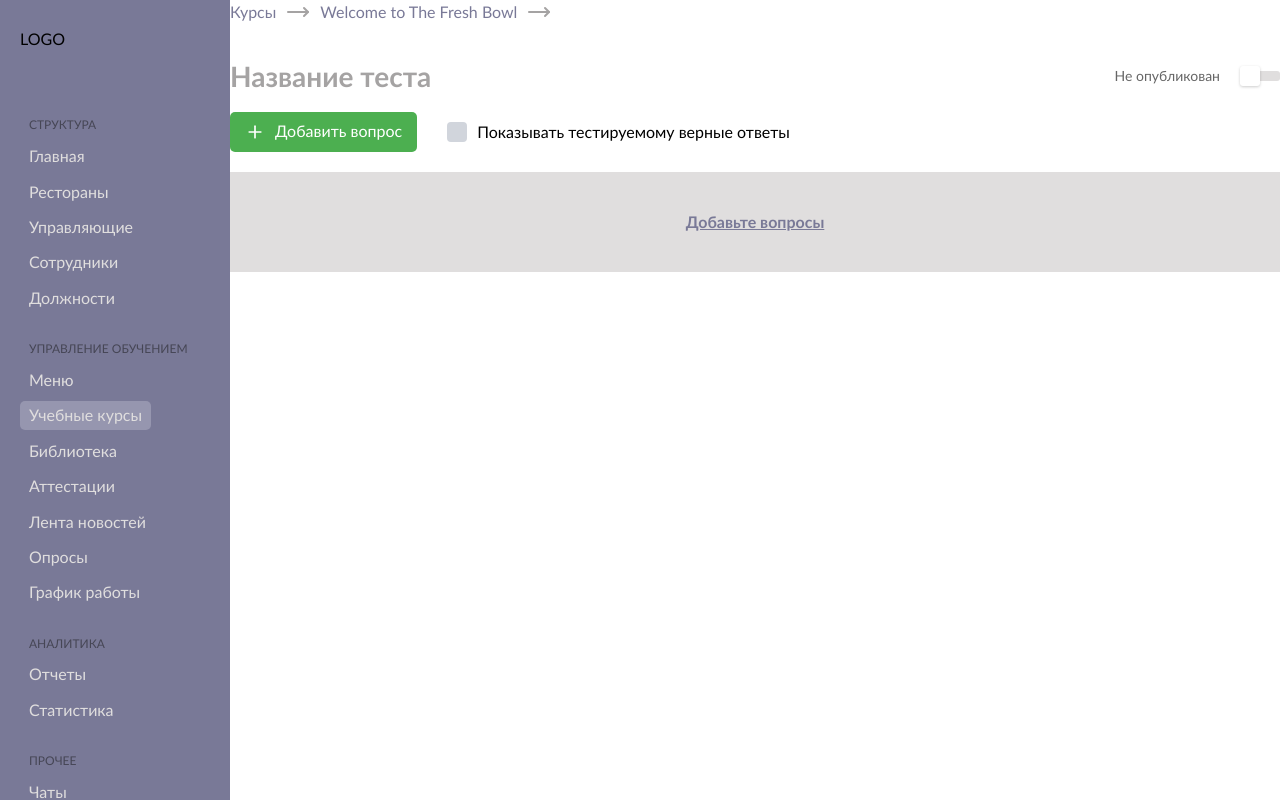
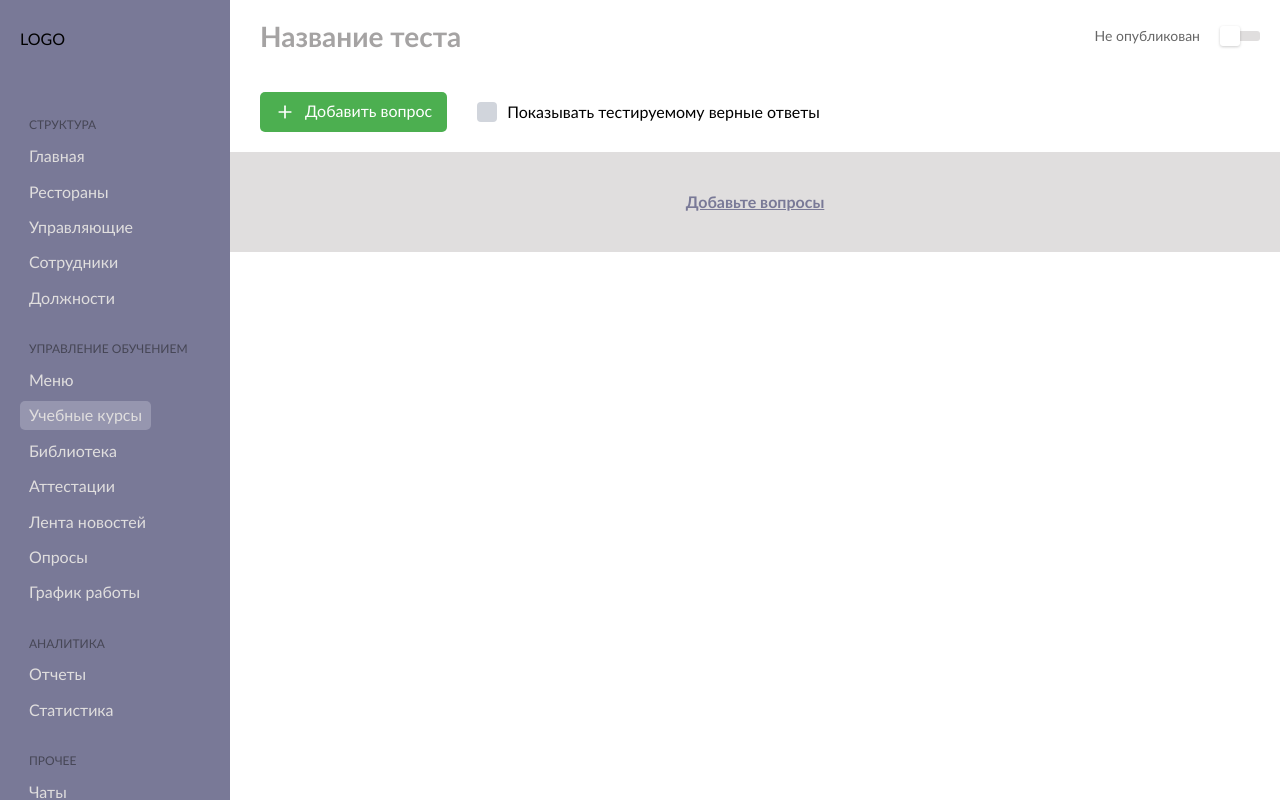
Before and after one commit to qmAsee/service-system, a React (Vite) app: page /courses/1/create_test in a window 1280 px wide. Built offline with nearby package versions, Linux system fonts and the light colour scheme.

Commit message:
fixed some styles & paddings

```diff
--- a/src/pages/CourseDetailPage/CourseDetailPage.jsx
+++ b/src/pages/CourseDetailPage/CourseDetailPage.jsx
@@ -92,9 +92,9 @@ const CourseDetailPage = () => {
         return <h1>Загрузка...</h1>;
     }
 
-    const loglog = () => {
-        console.log(course);
-    };
+    // const loglog = () => {
+    //     console.log(course);
+    // };
 
     return (
         <>
@@ -272,14 +272,13 @@ const CourseDetailPage = () => {
                                     <ArrowUpToLine size={15} />
                                     Экспорт уроков и тестов
                                 </Button>
-                                <Button onClick={loglog}>loglog</Button>
                             </div>
                         </div>
                         <Table data={combinedData} columns={columns}/>
                     </div>
                 </>
             ) : (
-                <button onClick={loglog}>Log</button>
+                <span>Загрузка...</span>
             )}
         </>
     );
--- a/src/pages/CoursesPage/CoursesPage.module.scss
+++ b/src/pages/CoursesPage/CoursesPage.module.scss
@@ -59,6 +59,9 @@
 
             .course_description {
                 font-size: 12px;
+                display: -webkit-box;
+                -webkit-line-clamp: 2;
+                -webkit-box-orient: vertical;
                 overflow: hidden;
                 text-overflow: ellipsis;
                 max-width: 100%; /* Ограничиваем ширину */
--- a/src/pages/CreateTestPage/CreateTestPage.jsx
+++ b/src/pages/CreateTestPage/CreateTestPage.jsx
@@ -197,14 +197,7 @@ export const CreateTestPage = () => {
         </div>
       )}
       <section className={styles.create_test}>
-        <nav className={styles.create_test_nav}>
-          <ul className={styles.create_test_nav_list}>
-            <li>Курсы</li>
-            <MoveRight color="rgb(165, 163, 163)" />
-            <li>Welcome to The Fresh Bowl</li>
-            <MoveRight color="rgb(165, 163, 163)" />
-          </ul>
-        </nav>
+
         <div className={styles.create_test_settings}>
         <h1 className={styles.create_test_settings_title}>Название теста</h1>
         <div
--- a/src/pages/CreateTestPage/CreateTestPage.module.scss
+++ b/src/pages/CreateTestPage/CreateTestPage.module.scss
@@ -20,6 +20,8 @@
   display: flex;
   justify-content: space-between;
   align-items: center;
+  padding: 20px 20px 0 30px;
+
   &_title {
     font-size: 24px;
     font-weight: 600;
@@ -116,6 +118,8 @@
   display: flex;
   align-items: center;
   gap: 30px;
+  padding: 20px 20px 0 30px;
+
 
   .create_test_add_question_btn {
     display: flex;
@@ -179,6 +183,7 @@
   z-index: 1000;
   animation: fadeIn 0.3s;
   overflow-y: scroll;
+  padding: 20px 0;
 }
 
 /* Контент popup */
```
